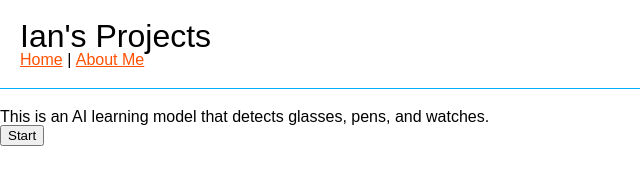
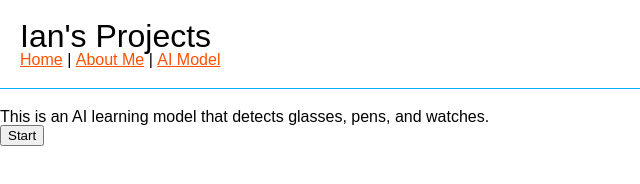
Before and after one commit to ianzamb/AP-CS-Project-Site, a plain HTML site: page AI.html in a window 1280 px wide. Shown: the full height of the page, 0-640 px from the left. Drawn offline with Linux system fonts and the light colour scheme.

Commit message:
Update AI.html

```diff
--- a/AI.html
+++ b/AI.html
@@ -23,6 +23,8 @@
           <li><a href="index.html">Home</a></li>
           <li>|</li>
           <li><a href="aboutme.html">About Me</a></li>
+          <li>|</li>
+          <li><a href="AI.html">AI Model</a></li>
         </ul>
       </nav>
     </header>
```
